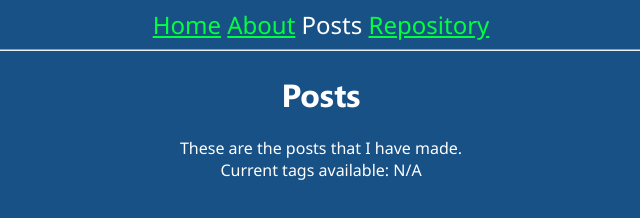
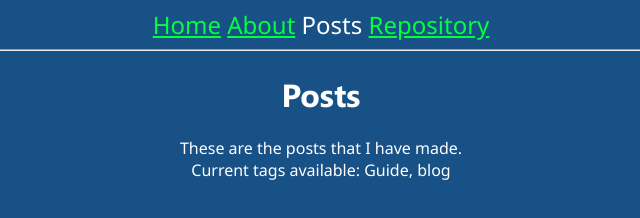
Before and after one commit to penguin1541/penguin1541.github.io, a plain HTML site: page posts/index.html in a window 1280 px wide. Shown: the whole page, without its empty margins (319-959 px from the left). Drawn offline with Linux system fonts and the light colour scheme.

Commit message:
Update index.html

```diff
--- a/posts/index.html
+++ b/posts/index.html
@@ -23,7 +23,7 @@
 			<div class="center">
 				<h1>Posts</h1>
 				These are the posts that I have made.<br>
-				Current tags available: N/A<br>
+				Current tags available: Guide, blog<br>
 			</div>
 	</body>
 </html>
```
